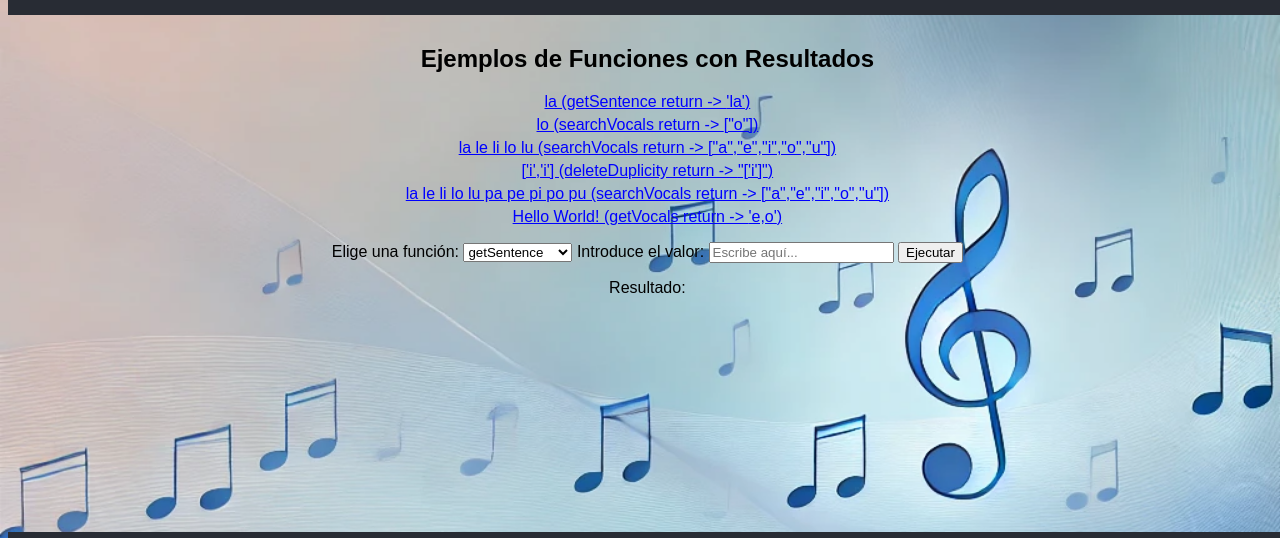
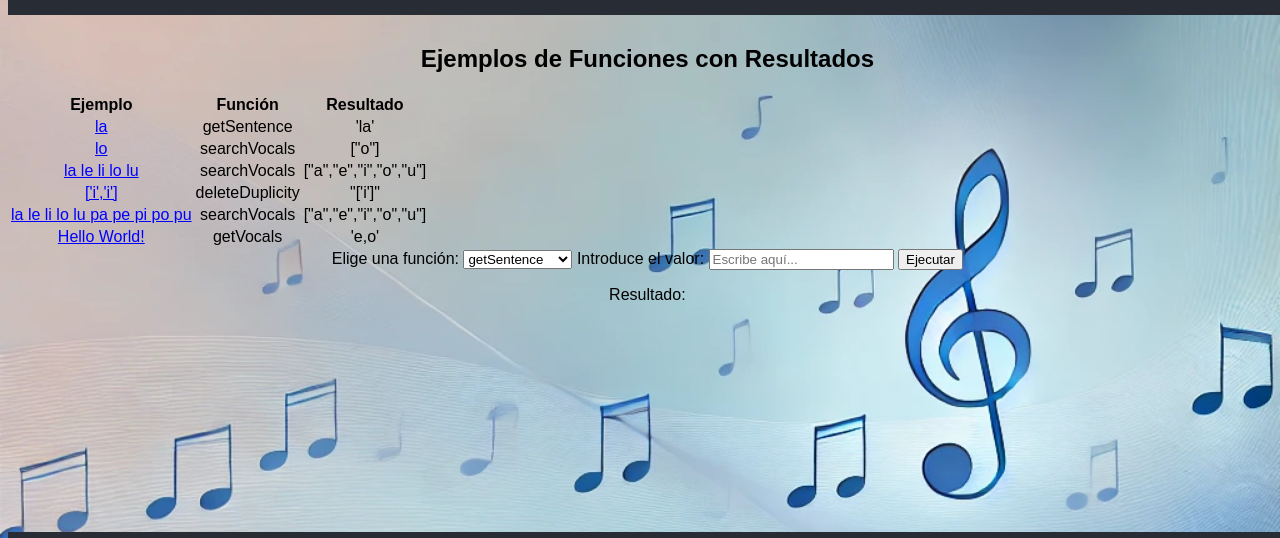
Before and after one commit to OlenaMyroshnykova/Vocals-in-entence, a plain HTML site: page index.html in a window 1280 px wide. Shown: the part 58-596 px from the top of the page. Drawn offline with Linux system fonts and the light colour scheme.

Commit message:
added table

```diff
--- a/index.html
+++ b/index.html
@@ -14,15 +14,50 @@
     <main class="content">
         <div>
             <h2>Ejemplos de Funciones con Resultados</h2>
+            <table>
+                <thead>
+                    <tr>
+                        <th>Ejemplo</th>
+                        <th>Función</th>
+                        <th>Resultado</th>
+                    </tr>
+                </thead>
+                <tbody>
+                    <tr>
+                        <td class="clickable" id="pId1">la</td>
+                        <td>getSentence</td>
+                        <td><span id="result1"></span></td>
+                    </tr>
+                    <tr>
+                        <td class="clickable" id="pId2">lo</td>
+                        <td>searchVocals</td>
+                        <td><span id="result2"></span></td>
+                    </tr>
+                    <tr>
+                        <td class="clickable" id="pId3">la le li lo lu</td>
+                        <td>searchVocals</td>
+                        <td><span id="result3"></span></td>
+                    </tr>
+                    <tr>
+                        <td class="clickable" id="pId4">['i','i']</td>
+                        <td>deleteDuplicity</td>
+                        <td><span id="result4"></span></td>
+                    </tr>
+                    <tr>
+                        <td class="clickable" id="pId5">la le li lo lu pa pe pi po pu</td>
+                        <td>searchVocals</td>
+                        <td><span id="result5"></span></td>
+                    </tr>
+                    <tr>
+                        <td class="clickable" id="pId6">Hello World!</td>
+                        <td>getVocals</td>
+                        <td><span id="result6"></span></td>
+                    </tr>
+                </tbody>
+            </table>
 
-            <p class="clickable" id="pId1">la                               (getSentence return -> <span id="result1"></span>)</p>
-            <p class="clickable" id="pId2">lo                               (searchVocals return -> <span id="result2"></span>)</p>
-            <p class="clickable" id="pId3">la le li lo lu                   (searchVocals return -> <span id="result3"></span>)</p>
-            <p class="clickable" id="pId4">['i','i']                        (deleteDuplicity return -> <span id="result4"></span>)</p>
-            <p class="clickable" id="pId5">la le li lo lu pa pe pi po pu    (searchVocals return -> <span id="result5"></span>)</p>
-            <p class="clickable" id="pId6">Hello World!                     (getVocals return -> <span id="result6"></span>)</p>
-            <p></p>
-            <form id="vowelForm"></form>
+            <!-- Форма для выбора функции и выполнения -->
+            <form id="vowelForm">
                 <label for="functionSelect">Elige una función:</label>
                 <select id="functionSelect">
                     <option value="getSentence">getSentence</option>
@@ -36,9 +71,9 @@
 
                 <button id="executeButton">Ejecutar</button>
 
-            <p>Resultado: <span id="result"></span></p>        </form>
-        </div>
-    </main>
+                <p>Resultado: <span id="result"></span></p>
+            </form>
+        </div>    </main>
 
     <footer>
         <h1>El canto es la habilidad de alargar las vocales</h1>
```
Lines whose indentation alone changed are shown as unchanged.
